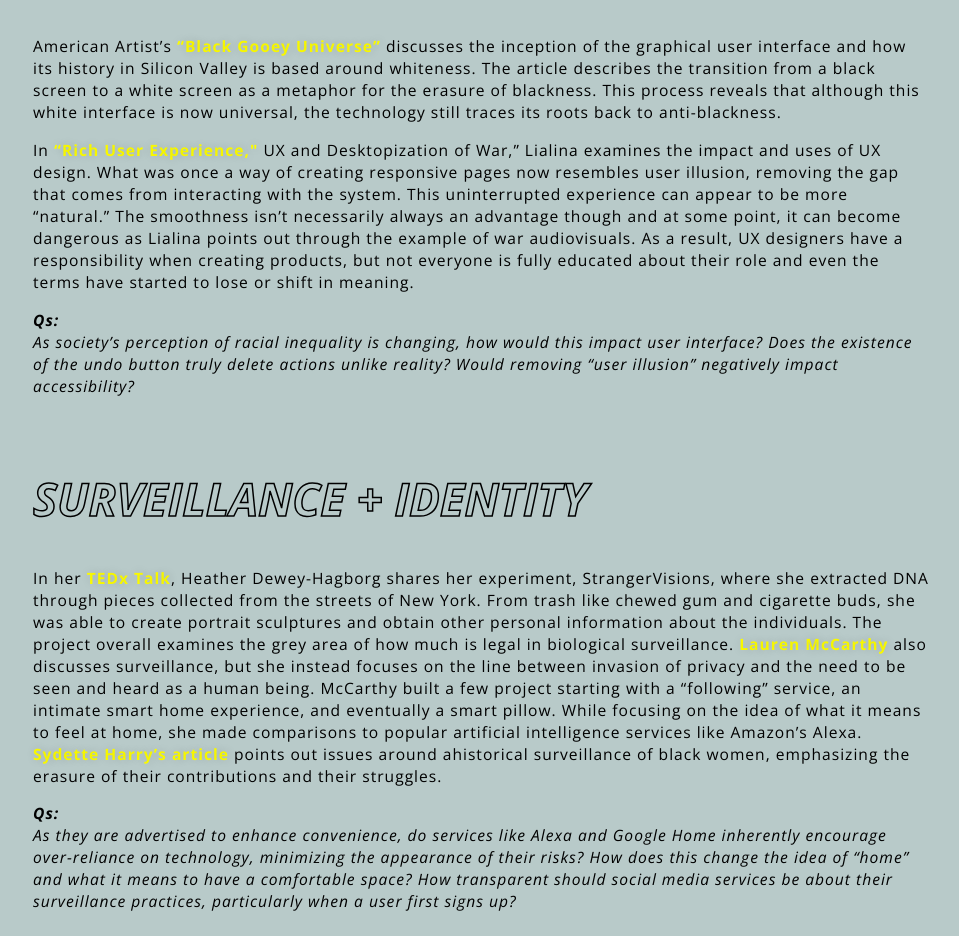
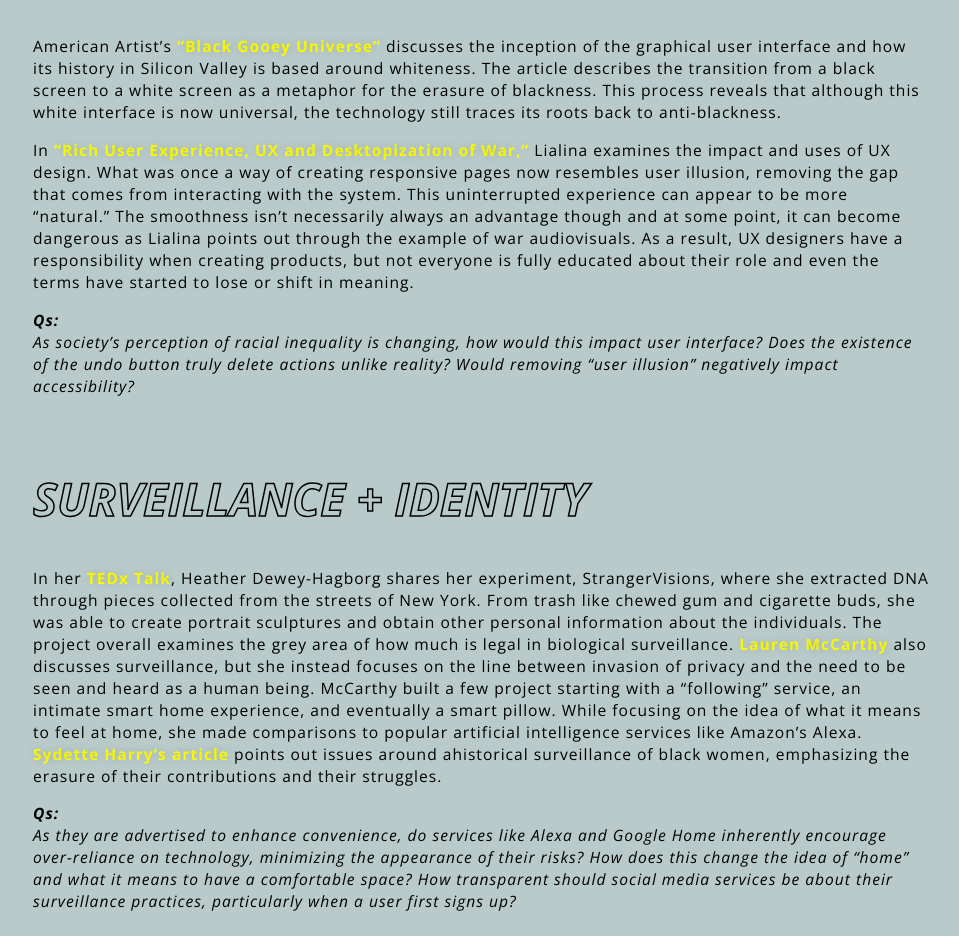
Before and after one commit to myrahsa/iml300, a plain HTML site: page thoughts.html in a window 1280 px wide. Shown: the part 1600-2536 px from the top of the page, without its empty margins (31-990 px from the left). Drawn offline with nearby package versions, Linux system fonts and the light colour scheme; a web font is replaced by a local one.

Commit message:
link update

```diff
--- a/thoughts.html
+++ b/thoughts.html
@@ -39,7 +39,7 @@
 
 		<h3>Interface</h3>
 		<p>American Artist’s <a href="https://unbag.net/end/black-gooey-universe">“Black Gooey Universe”</a> discusses the inception of the graphical user interface and how its history in Silicon Valley is based around whiteness. The article describes the transition from a black screen to a white screen as a metaphor for the erasure of blackness. This process reveals that although this white interface is now universal, the technology still traces its roots back to anti-blackness.</p>
-		<p>In <a href="http://contemporary-home-computing.org/RUE/">“Rich User Experience,"</a> UX and Desktopization of War,” Lialina examines the impact and uses of UX design. What was once a way of creating responsive pages now resembles user illusion, removing the gap that comes from interacting with the system. This uninterrupted experience can appear to be more “natural.” The smoothness isn’t necessarily always an advantage though and at some point, it can become dangerous as Lialina points out through the example of war audiovisuals. As a result, UX designers have a responsibility when creating products, but not everyone is fully educated about their role and even the terms have started to lose or shift in meaning. </p>
+		<p>In <a href="http://contemporary-home-computing.org/RUE/">“Rich User Experience, UX and Desktopization of War,”</a>  Lialina examines the impact and uses of UX design. What was once a way of creating responsive pages now resembles user illusion, removing the gap that comes from interacting with the system. This uninterrupted experience can appear to be more “natural.” The smoothness isn’t necessarily always an advantage though and at some point, it can become dangerous as Lialina points out through the example of war audiovisuals. As a result, UX designers have a responsibility when creating products, but not everyone is fully educated about their role and even the terms have started to lose or shift in meaning. </p>
 
 		<p>
 			<i>
```
